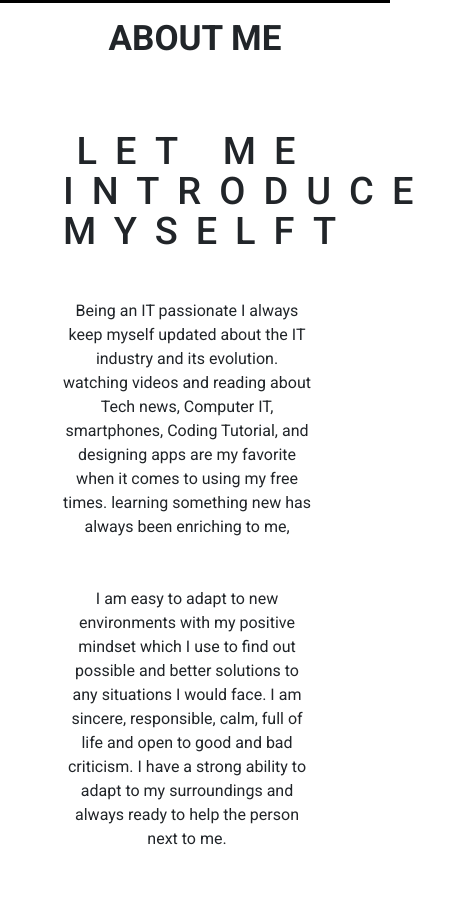
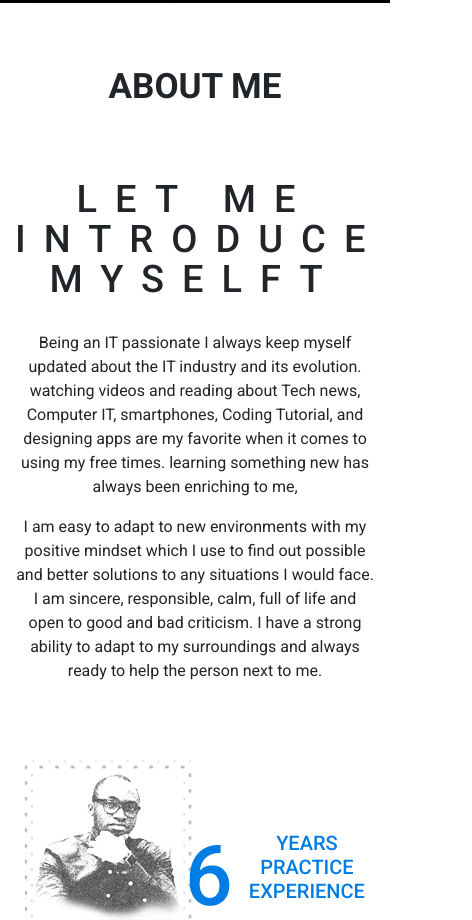
Before and after one commit to nasibudesign/nastech, a plain HTML site: page index.html in a window 390 px wide. Shown: the part 737-1657 px from the top of the page, 472 px wide, since content can reach past the window. Drawn offline with nearby package versions, Linux system fonts and the light colour scheme; a script that the page names is missing.

Commit message:
fixing year-area resposive

```diff
--- a/style.css
+++ b/style.css
@@ -138,12 +138,13 @@
     line-height: 40px;
 }
 .paragraph >p{
-    padding: 1rem 1rem 1rem 0;
+    padding: 0;
 }
 p.para{
     font: normal 500 16px/25px ;
 }
 .experience-area{
+
     margin-left: -2rem;
     margin-top: -2rem;
     color: var(--blue-color);
@@ -244,10 +245,11 @@ p.para{
    .terminal-window{
        display: none;
    }
-
    .about-title{
     text-align: center;
+    display: inline;
     }
+
 }
 
 /*---- Extra Small Devices -----*/
@@ -274,7 +276,22 @@ p.para{
     }
     .about-area{
         text-align: center;
-        padding: 0 3rem;
+        padding: 3rem 0;
+    }
+    .years-area{
+        height: 200px;
+        justify-content: center;
+    }
+    .years{
+        margin-top: 70px;
+        position: relative;
+    }
+    .years-practice {
+        margin-top: 60px;
+        font-size: 20px;
+        position: relative;
     }
 
+
+
 }
```
